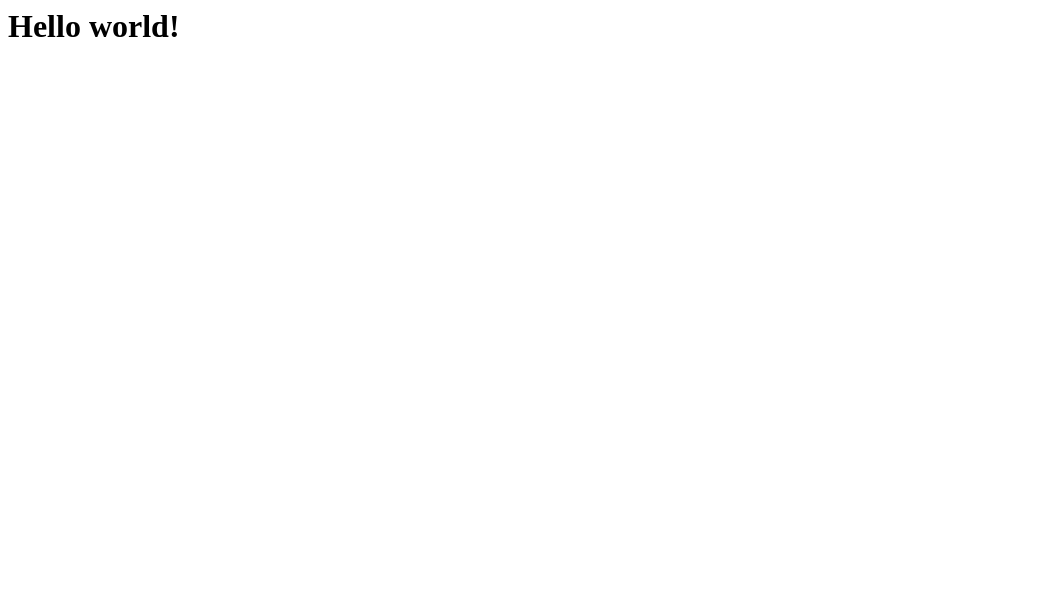
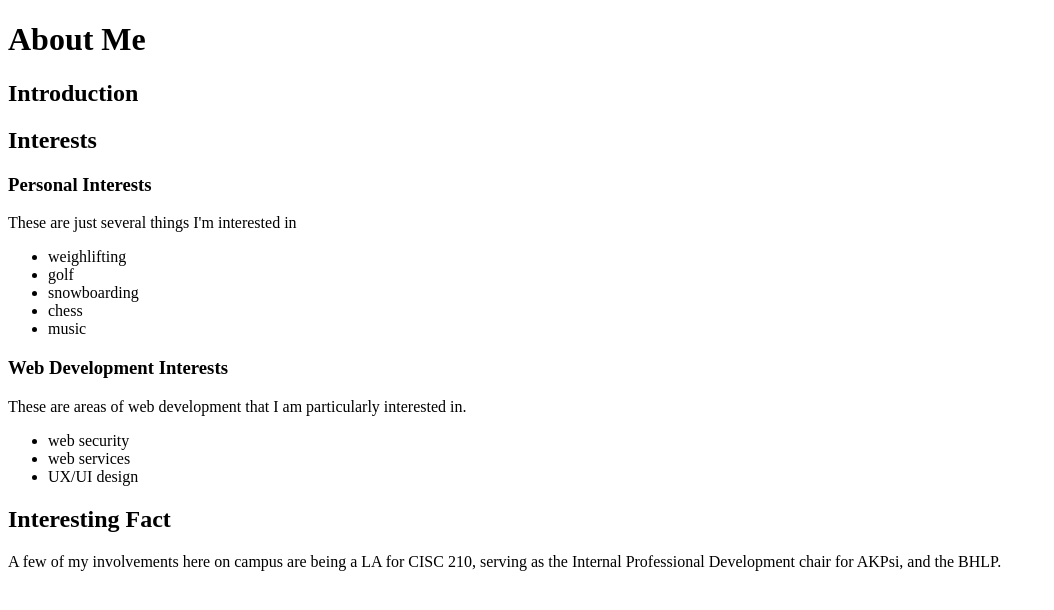
Before and after one commit to collinreich/collinreich.github.io, a plain HTML site: page aboutMe.html in a window 1280 px wide. Shown: the whole page, without its empty margins (0-1054 px from the left). Drawn offline with Linux system fonts and the light colour scheme.

Commit message:
started about me page

```diff
--- a/aboutMe.html
+++ b/aboutMe.html
@@ -1 +1,36 @@
-<h1>Hello world!</h1>
+<!DOCTYPE html>
+<html lang="en">
+	<head>
+		<meta charset "UTF-8">
+		<meta name="viewport" content="width=device-width, initial-scale=1.0">
+		<meta http-equiv="X-UA-Compatible" content="ie=edge">
+		<title>Collin Reich Personal Website</title>
+	</head>
+	<body>
+		<h1>About Me</h1>
+		<h2>Introduction</h2>
+		<div class = "interests-wrapper">
+			<h2>Interests</h2>
+			<h3>Personal Interests</h3>
+			<p>These are just several things I'm interested in</p>
+			<ul>
+				<li>weighlifting</li>
+				<li>golf</li>
+				<li>snowboarding</li>
+				<li>chess</li>
+				<li>music</li>
+			</ul>
+			<h3>Web Development Interests</h3>
+			<p>These are areas of web development that I am particularly interested in.</p>
+			<ul>
+				<li>web security</li>
+				<li>web services</li>
+				<li>UX/UI design</li>
+			</ul>
+		</div>
+		<h2>Interesting Fact</h2>
+		<p>A few of my involvements here on campus are being a LA for CISC 210,
+		       serving as the Internal Professional Development chair for AKPsi, and the BHLP.
+		</p>
+	</body>
+</html>
```
Also changed, not shown: index.html (+3 -3 lines).
